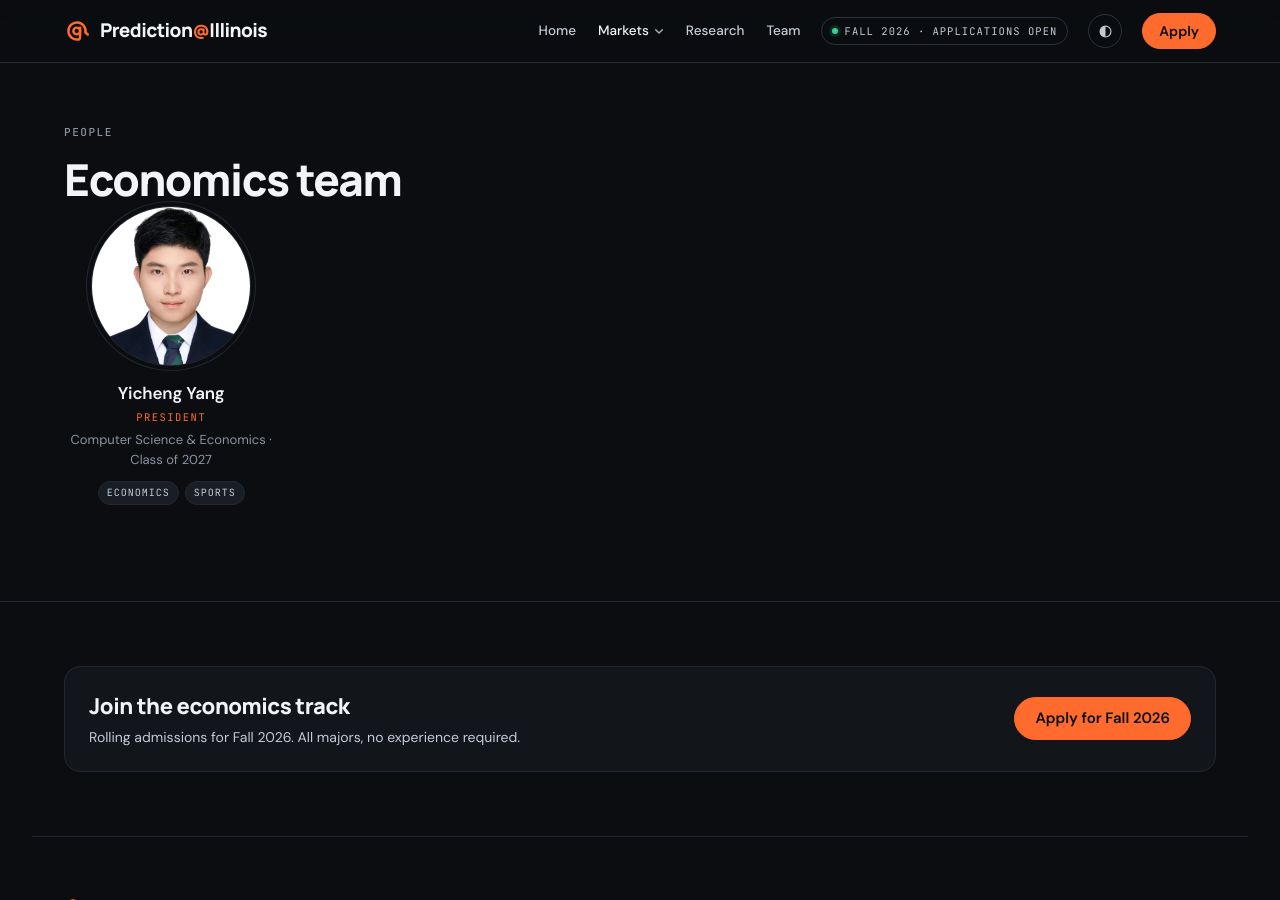
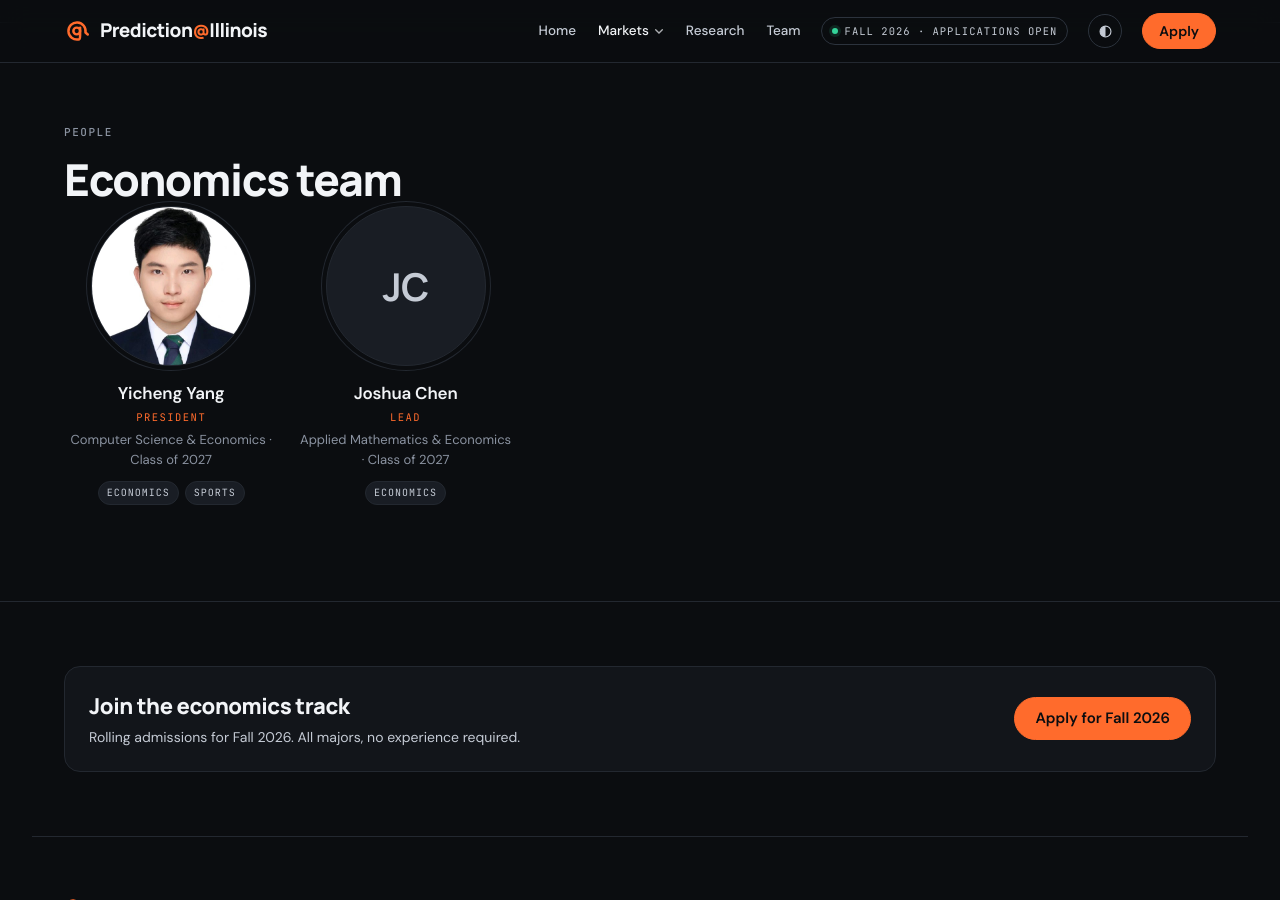
Before and after one commit to Prediction-Illinois/prediction-illinois.github.io, a Jekyll site: the page built from markets/economics.html, in a window 1280 px wide and 900 px high, scrolled down 1662 px. Built offline with Jekyll 4.4.1, drawn with Linux system fonts in a browser that asks for light colours.

Commit message:
Team: add Joshua Chen (Lead, Economics & Finance)
Co-Authored-By: Claude Opus 5.5 <noreply@anthropic.com>

```diff
--- a/_data/team.yml
+++ b/_data/team.yml
@@ -20,3 +20,10 @@
   photo: /assets/team/yuxuan-song.jpg
   major: Information Science & Philosophy
   year: Class of 2026
+
+- name: Joshua Chen
+  role: Lead
+  tracks: [economics]
+  linkedin: https://www.linkedin.com/in/joshch/
+  major: Applied Mathematics & Economics
+  year: Class of 2027
```
